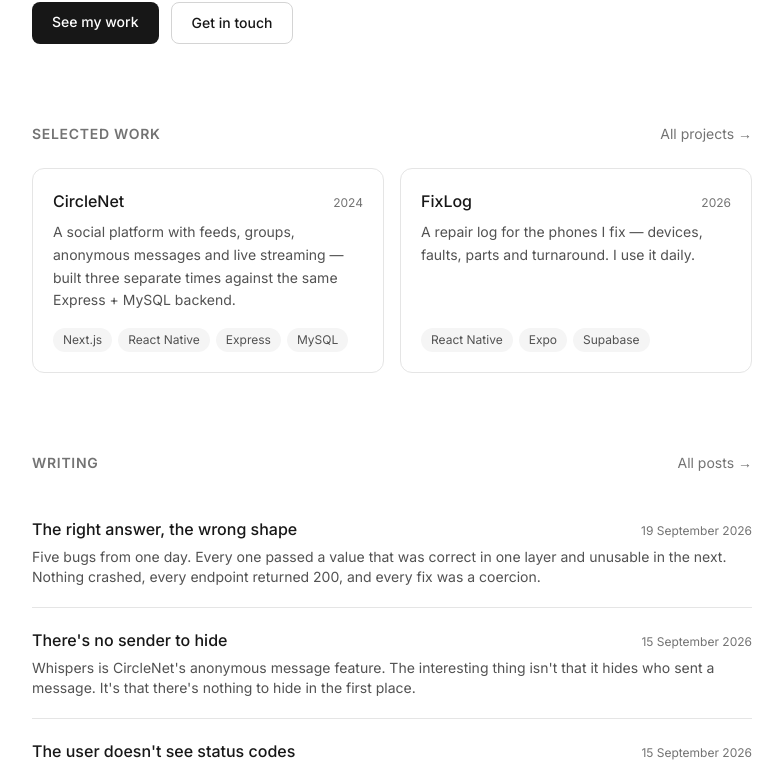
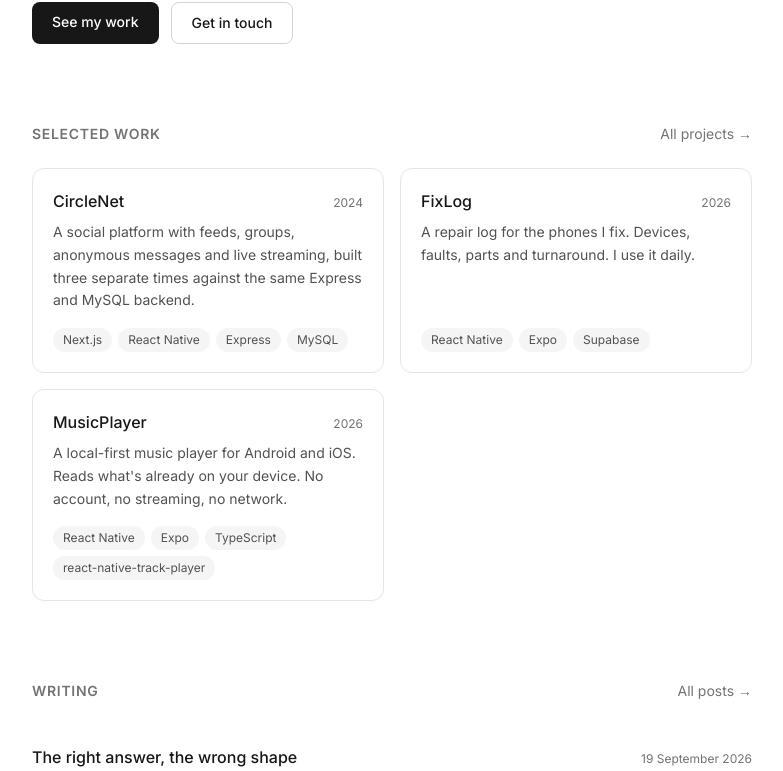
Before and after one commit to Sizasutfu/siza-portfolio, a Next.js app: page / in a window 1280 px wide. Shown: the part 427-1198 px from the top of the page, without its empty margins (248-1031 px from the left). Built offline with nearby package versions, Linux system fonts and the light colour scheme.

Commit message:
Add MusicPlayer project

```diff
--- a/src/data/projects.ts
+++ b/src/data/projects.ts
@@ -26,12 +26,12 @@ export const projects: Project[] = [
     slug: "circlenet",
     title: "CircleNet",
     description:
-      "A social platform with feeds, groups, anonymous messages and live streaming — built three separate times against the same Express + MySQL backend.",
+      "A social platform with feeds, groups, anonymous messages and live streaming, built three separate times against the same Express and MySQL backend.",
     screenshots: [
       {
         src: "/projects/circlenet-mobile.jpg",
         alt: "CircleNet mobile app showing the global feed with posts, likes and reposts",
-        caption: "React Native client — global feed",
+        caption: "React Native client, global feed",
       },
     ],
     features: [
@@ -48,7 +48,7 @@ export const projects: Project[] = [
       {
         name: "Whispers",
         detail:
-          "Anonymous messages. The sender's identity is stripped server-side before the response is sent, so it's never exposed to the client — and anonymous content still goes through moderation.",
+          "Anonymous messages. The sender's identity is never recorded, so it can't be leaked by a bad query or a new endpoint.",
       },
       {
         name: "Live",
@@ -62,9 +62,9 @@ export const projects: Project[] = [
       },
     ],
     body: [
-      "CircleNet started as a vanilla JavaScript app to understand how a social feed actually works without a framework doing the heavy lifting. Once the core was solid, I rebuilt the same product in Next.js and again in React Native — three clients, one backend.",
+      "CircleNet started as a vanilla JavaScript app to understand how a social feed actually works without a framework doing the heavy lifting. Once the core was solid, I rebuilt the same product in Next.js and again in React Native: three clients, one backend.",
       "Sharing a single Express and MySQL API across all three forced me to design it properly. Each client needed the same shape of data, so I couldn't let any one of them invent its own. That constraint is the main reason the project taught me more than three unrelated apps would have.",
-      "Whispers and Live were the hardest parts. Anonymity has to be enforced on the server, not hidden in the UI — if the sender's ID is anywhere in the response, the feature is broken. And live streaming meant dealing with media in real time, which is a different kind of problem from anything else in the app.",
+      "Whispers and Live were the hardest parts. Anonymity has to be structural, not a display setting, and live streaming meant dealing with media in real time. Both are a different kind of problem from anything else in the app.",
     ],
     tags: [
       "Next.js",
@@ -95,19 +95,19 @@ export const projects: Project[] = [
     slug: "fixlog",
     title: "FixLog",
     description:
-      "A repair log for the phones I fix — devices, faults, parts and turnaround. I use it daily.",
+      "A repair log for the phones I fix. Devices, faults, parts and turnaround. I use it daily.",
     screenshots: [
       {
         src: "/projects/fixlog.jpg",
         alt: "FixLog showing a list of completed phone repairs with device, fault, fix and price",
-        caption: "The repair list — device, fault, fix and amount for each job",
+        caption: "The repair list: device, fault, fix and amount for each job",
       },
     ],
     features: [
       {
         name: "Repair log",
         detail:
-          "Every job in one list — device, reported fault, what the fix was, and what it cost. Newest first.",
+          "Every job in one list: device, reported fault, what the fix was, and what it cost. Newest first.",
       },
       {
         name: "Status tracking",
@@ -131,4 +131,57 @@ export const projects: Project[] = [
     ],
     featured: true,
   },
+  {
+    slug: "musicplayer",
+    title: "MusicPlayer",
+    description:
+      "A local-first music player for Android and iOS. Reads what's already on your device. No account, no streaming, no network.",
+    features: [
+      {
+        name: "Library scanning",
+        detail:
+          "Reads every audio file on the device through expo-media-library and sorts by title, artist or album.",
+      },
+      {
+        name: "ID3 metadata with caching",
+        detail:
+          "Extracts tags using @missingcore/audio-metadata and caches them on disk. The first scan is slow; every launch after that is instant.",
+      },
+      {
+        name: "Albums, artists and playlists",
+        detail:
+          "Each collection has its own detail view. Long-press a track to add it to a playlist, or create a new one inline.",
+      },
+      {
+        name: "Background playback",
+        detail:
+          "react-native-track-player keeps audio running when the app is backgrounded, with lock screen controls.",
+      },
+      {
+        name: "Gesture-driven player",
+        detail:
+          "Full-screen player with a reanimated seek bar. Drag anywhere on the bar, no tap targets to hit.",
+      },
+      {
+        name: "Theming",
+        detail:
+          "Follows the system setting by default, with manual light and dark overrides.",
+      },
+    ],
+    body: [
+      "I have music on my phone that I actually own, and none of the mainstream players handle that well anymore. They want a subscription, or an account, or they bury local files under layers of streaming UI.",
+      "This one does a single thing: it reads what's on the device and plays it. No account, no network, no recommendations. Just a library, sorted the way you want, with playlists and background playback.",
+      "The library scan is the part that had to be fast. Reading ID3 tags from every file on the device takes time on the first run, so metadata is cached to disk after that first pass. Every launch after that opens instantly.",
+    ],
+    tags: [
+      "React Native",
+      "Expo",
+      "TypeScript",
+      "react-native-track-player",
+      "Expo Router",
+    ],
+    year: "2026",
+    links: [],
+    featured: true,
+  },
 ];
```
